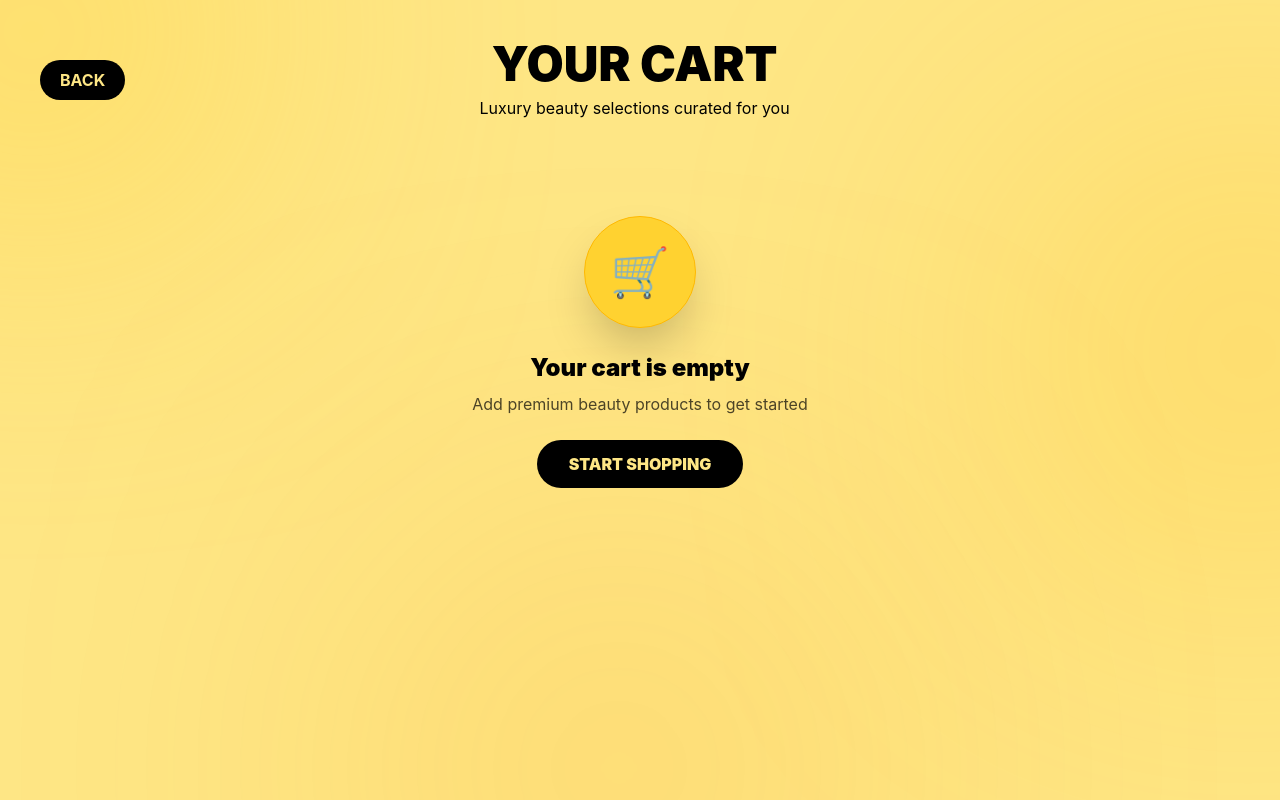
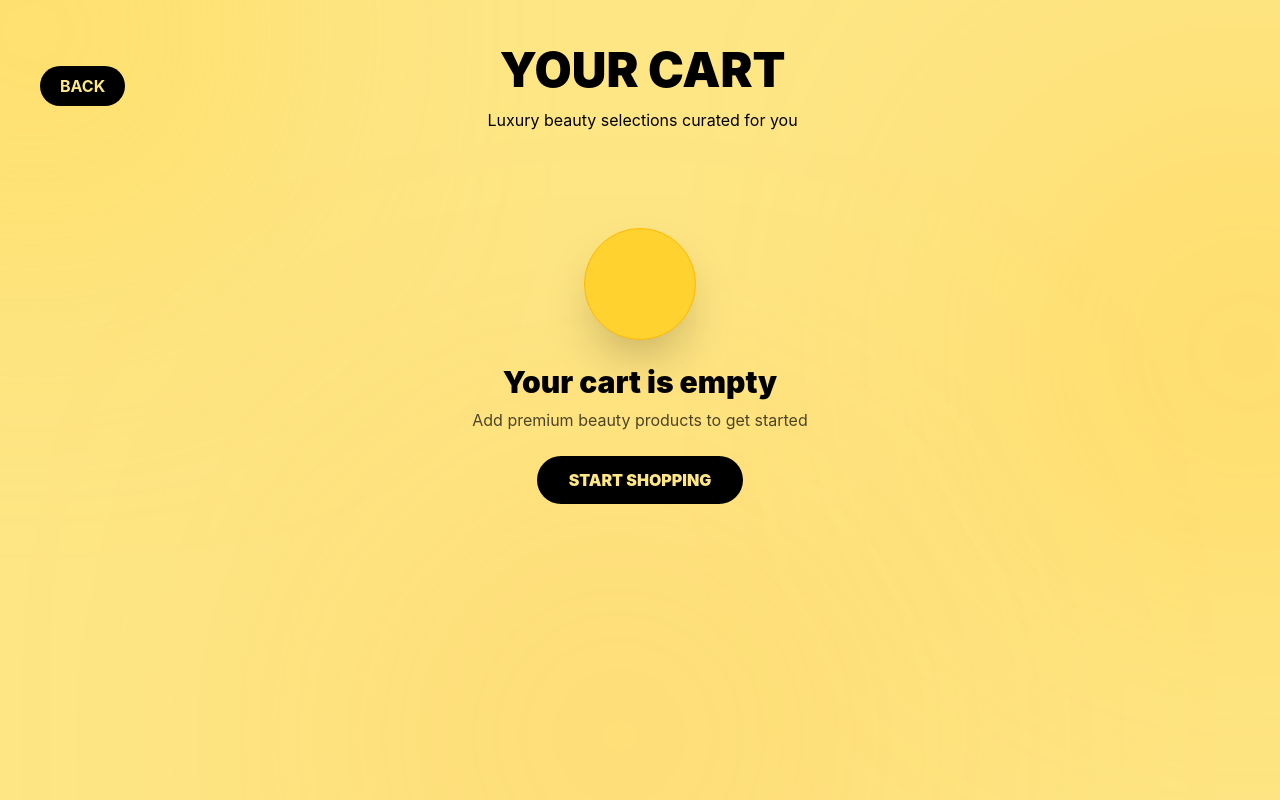
Before and after one commit to Elvis24-tech/Beautifier, a React (Vite) app: page /buyer/cart in a window 1280 px wide. Built offline with nearby package versions, Linux system fonts and the light colour scheme.

Commit message:
Cart Page

```diff
--- a/src/pages/buyer/Cart.jsx
+++ b/src/pages/buyer/Cart.jsx
@@ -18,75 +18,71 @@ function Cart() {
   );
 
   return (
-    <div className="min-h-screen bg-amber-200 relative overflow-hidden px-4 md:px-10 py-10">
-      <div className="absolute -top-40 -left-40 w-96 h-96 bg-amber-300/50 blur-[140px] rounded-full"></div>
-      <div className="absolute top-40 -right-40 w-96 h-96 bg-amber-400/40 blur-[160px] rounded-full"></div>
-      <div className="absolute -bottom-40 left-1/3 w-96 h-96 bg-amber-500/30 blur-[180px] rounded-full"></div>
-      <div className="relative z-10 mb-10 flex items-center justify-between gap-4">
-        <button
-          onClick={() => navigate(-1)}
-          className="bg-black text-amber-200 px-4 md:px-5 py-2 rounded-full font-bold hover:scale-105 transition"
-        >
-          BACK
-        </button>
-
+    <div className="min-h-screen bg-amber-200 relative overflow-hidden px-4 sm:px-6 md:px-10 py-6 sm:py-10">
+      <div className="absolute -top-32 -left-32 sm:-top-40 sm:-left-40 w-72 h-72 sm:w-96 sm:h-96 bg-amber-300/50 blur-[120px] sm:blur-[140px] rounded-full"></div>
+      <div className="absolute top-40 -right-32 sm:-right-40 w-72 h-72 sm:w-96 sm:h-96 bg-amber-400/40 blur-[130px] sm:blur-[160px] rounded-full"></div>
+      <div className="absolute -bottom-32 left-1/3 w-72 h-72 sm:w-96 sm:h-96 bg-amber-500/30 blur-[140px] sm:blur-[180px] rounded-full"></div>
+      <div className="relative z-10 mb-8 sm:mb-10 flex flex-col sm:flex-row items-center justify-between gap-5">
+        <div className="w-full sm:w-auto flex justify-start">
+          <button
+            onClick={() => navigate(-1)}
+            className="bg-black text-amber-200 px-4 sm:px-5 py-2 rounded-full font-bold hover:scale-105 transition text-sm sm:text-base"
+          >
+            BACK
+          </button>
+        </div>
         <div className="text-center flex-1">
-          <h1 className="text-3xl md:text-5xl font-black text-black uppercase">
+          <h1 className="text-3xl sm:text-4xl md:text-5xl font-black text-black uppercase leading-tight">
             Your Cart
           </h1>
-          <p className="text-black mt-2 text-sm md:text-base">
+
+          <p className="text-black mt-2 text-sm sm:text-base">
             Luxury beauty selections curated for you
           </p>
         </div>
-
-        <div className="w-16 md:w-24" />
+        <div className="hidden sm:block w-20"></div>
       </div>
       {cart.length === 0 ? (
-        <div className="relative z-10 flex flex-col items-center justify-center text-center mt-24">
-
-          <div className="w-28 h-28 bg-amber-300 rounded-full flex items-center justify-center shadow-2xl text-5xl border border-amber-400">
-            🛒
+        <div className="relative z-10 flex flex-col items-center justify-center text-center mt-16 sm:mt-24">
+          <div className="w-24 h-24 sm:w-28 sm:h-28 bg-amber-300 rounded-full flex items-center justify-center shadow-2xl text-4xl sm:text-5xl border border-amber-400">
           </div>
-
-          <h2 className="text-2xl font-black text-black mt-6">
+          <h2 className="text-2xl sm:text-3xl font-black text-black mt-6">
             Your cart is empty
           </h2>
 
-          <p className="text-black/70 mt-2">
+          <p className="text-black/70 mt-2 text-sm sm:text-base px-4">
             Add premium beauty products to get started
           </p>
 
           <Link
-            to="/buyer"
+            to="/buyer/dashboard"
             className="mt-6 bg-black text-amber-200 px-8 py-3 rounded-full font-black hover:scale-105 transition"
           >
             START SHOPPING
           </Link>
         </div>
       ) : (
-        <div className="relative z-10 grid grid-cols-1 lg:grid-cols-3 gap-8">
+        <div className="relative z-10 grid grid-cols-1 lg:grid-cols-3 gap-6 lg:gap-8">
           <div className="lg:col-span-2 space-y-5">
             {cart.map((item) => (
               <div
                 key={item.id}
-                className="bg-amber-100 border border-amber-300 rounded-3xl shadow-xl flex flex-col sm:flex-row gap-4 p-5 items-center hover:scale-[1.01] transition"
+                className="bg-amber-100 border border-amber-300 rounded-3xl shadow-xl flex flex-col sm:flex-row gap-5 p-4 sm:p-5 items-center hover:scale-[1.01] transition"
               >
-
                 <img
                   src={item.image}
                   alt={item.name}
-                  className="w-24 h-24 object-cover rounded-2xl border border-amber-300"
+                  className="w-24 h-24 sm:w-28 sm:h-28 object-cover rounded-2xl border border-amber-300"
                 />
-
-                <div className="flex-1 w-full">
-                  <h2 className="font-black text-lg text-black uppercase">
+                <div className="flex-1 w-full text-center sm:text-left">
+                  <h2 className="font-black text-base sm:text-lg text-black uppercase">
                     {item.name}
                   </h2>
 
                   <p className="text-black font-black text-lg mt-1">
                     Ksh {item.price}
                   </p>
-                  <div className="flex items-center gap-3 mt-4">
+                  <div className="flex items-center justify-center sm:justify-start gap-3 mt-4">
                     <button
                       onClick={() => decreaseQuantity(item.id)}
                       className="w-10 h-10 bg-black text-amber-200 rounded-full font-bold hover:scale-105 transition"
@@ -94,7 +90,7 @@ function Cart() {
                       -
                     </button>
 
-                    <span className="font-black text-black">
+                    <span className="font-black text-black text-lg">
                       {item.quantity}
                     </span>
 
@@ -104,72 +100,65 @@ function Cart() {
                     >
                       +
                     </button>
-
                   </div>
-
-                  <p className="text-sm mt-2 text-black/70">
+                  <p className="text-sm mt-3 text-black/70">
                     Subtotal:{" "}
                     <span className="text-black font-black">
                       Ksh {item.price * item.quantity}
                     </span>
                   </p>
-
                 </div>
-
                 <button
                   onClick={() => removeFromCart(item.id)}
-                  className="text-black/60 hover:text-red-600 font-black text-xl transition"
+                  className="text-black/60 hover:text-red-600 font-black text-xl transition self-end sm:self-center"
                 >
                   ✕
                 </button>
-
               </div>
             ))}
-
           </div>
           <div className="lg:col-span-1">
-            <div className="bg-amber-100 border border-amber-300 rounded-3xl p-6 shadow-2xl lg:sticky lg:top-20">
-              <h2 className="text-2xl font-black text-black mb-6 uppercase">
+            <div className="bg-amber-100 border border-amber-300 rounded-3xl p-5 sm:p-6 shadow-2xl lg:sticky lg:top-20">
+              <h2 className="text-2xl font-black text-black mb-6 uppercase text-center sm:text-left">
                 Order Summary
               </h2>
 
-              <div className="space-y-3 text-black/80">
+              <div className="space-y-4 text-black/80">
                 <div className="flex justify-between">
                   <span>Items</span>
-                  <span className="font-black text-black">{cart.length}</span>
+                  <span className="font-black text-black">
+                    {cart.length}
+                  </span>
                 </div>
+
                 <div className="flex justify-between">
                   <span>Shipping</span>
                   <span className="font-black text-black">Free</span>
                 </div>
+
                 <div className="flex justify-between text-lg font-black">
                   <span>Total</span>
                   <span className="text-black">
                     Ksh {totalPrice}
                   </span>
                 </div>
-
               </div>
 
               <hr className="my-5 border-amber-300" />
-
               <Link
                 to="/buyer/checkout"
                 className="block text-center bg-black text-amber-200 py-3 rounded-full font-black hover:scale-105 transition"
               >
                 CHECKOUT
               </Link>
-
               <button
                 onClick={clearCart}
                 className="w-full mt-4 bg-amber-300 text-black py-3 rounded-full font-black hover:bg-amber-400 transition"
               >
                 CLEAR CART
               </button>
-
             </div>
           </div>
-
         </div>
       )}
     </div>
```
